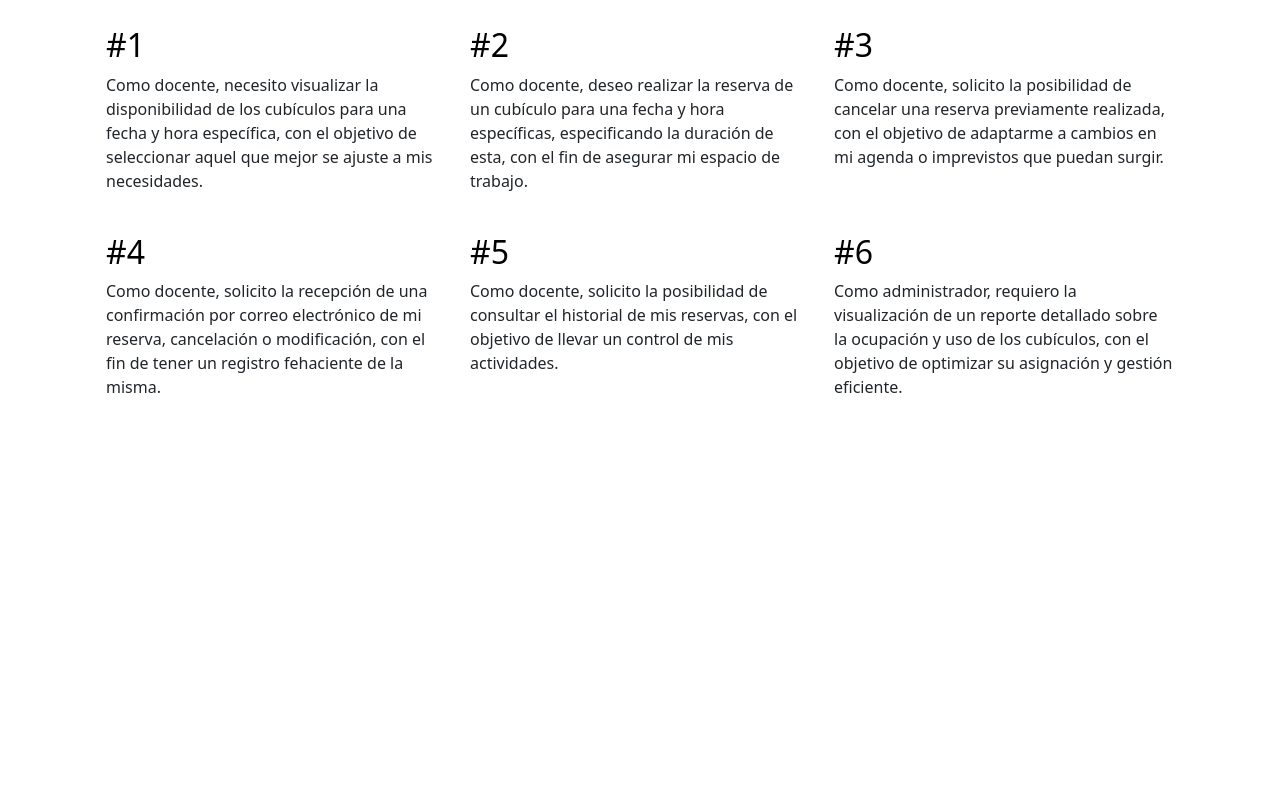
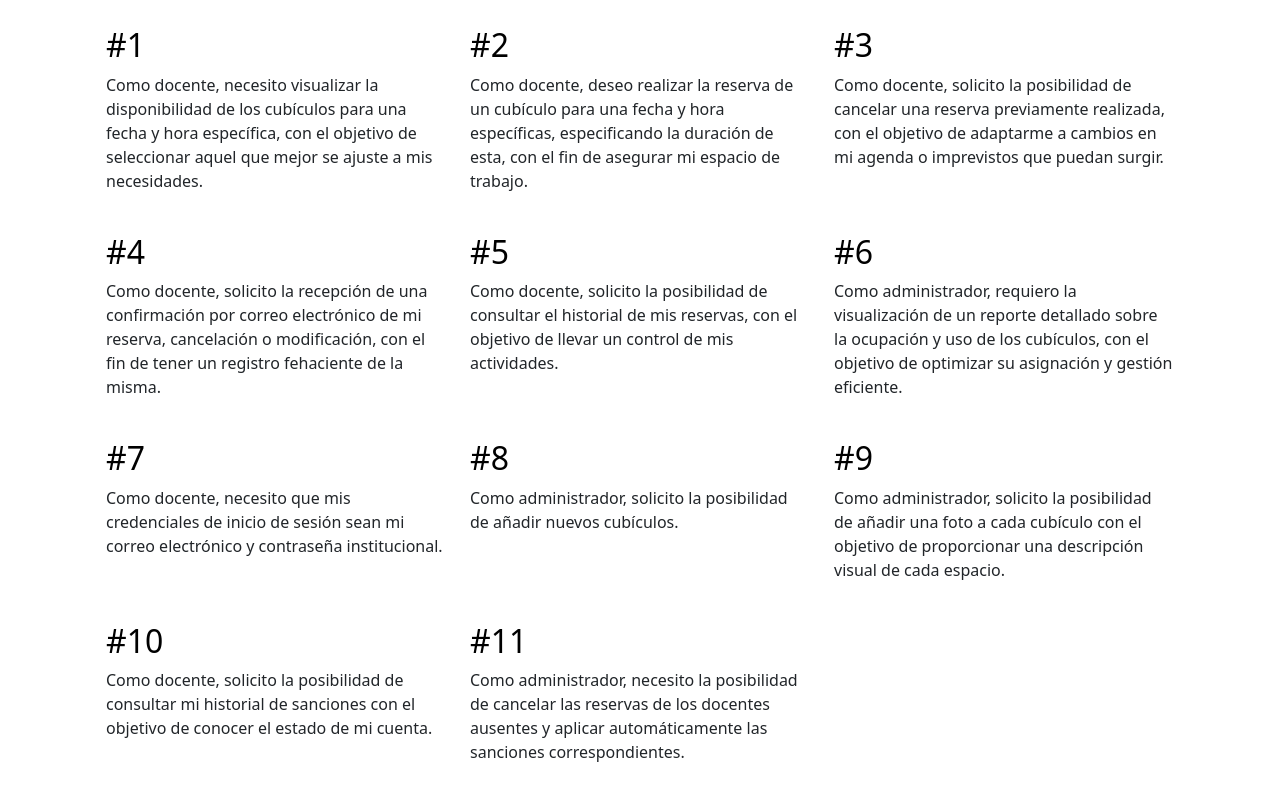
Before and after one commit to jdrioisaza/proyecto01, an Angular app: page /requirements in a window 1280 px wide. Shown: the part 230-1030 px from the top of the page. Before the commit the page ends 800 px from the top, so only its background shows below. Built offline with nearby package versions, Linux system fonts and the light colour scheme.

Commit message:
Update requerimientos.component.html
Nuevos requerimientos añadidos

```diff
--- a/src/app/componentes/proyectos/requerimientos/requerimientos.component.html
+++ b/src/app/componentes/proyectos/requerimientos/requerimientos.component.html
@@ -25,5 +25,25 @@
         <h3 class="fs-2 text-body-emphasis">#6</h3>
         <p>Como administrador, requiero la visualización de un reporte detallado sobre la ocupación y uso de los cubículos, con el objetivo de optimizar su asignación y gestión eficiente.</p>
       </div>
+      <div class="feature col">
+        <h3 class="fs-2 text-body-emphasis">#7</h3>
+        <p>Como docente, necesito que mis credenciales de inicio de sesión sean mi correo electrónico y contraseña institucional.</p>
+      </div>
+      <div class="feature col">
+        <h3 class="fs-2 text-body-emphasis">#8</h3>
+        <p>Como administrador, solicito la posibilidad de añadir nuevos cubículos.</p>
+      </div>
+      <div class="feature col">
+        <h3 class="fs-2 text-body-emphasis">#9</h3>
+        <p>Como administrador, solicito la posibilidad de añadir una foto a cada cubículo con el objetivo de proporcionar una descripción visual de cada espacio.</p>
+      </div>
+      <div class="feature col">
+        <h3 class="fs-2 text-body-emphasis">#10</h3>
+        <p>Como docente, solicito la posibilidad de consultar mi historial de sanciones con el objetivo de conocer el estado de mi cuenta.</p>
+      </div>
+      <div class="feature col">
+        <h3 class="fs-2 text-body-emphasis">#11</h3>
+        <p>Como administrador, necesito la posibilidad de cancelar las reservas de los docentes ausentes y aplicar automáticamente las sanciones correspondientes.</p>
+      </div>
     </div>
   </div>
```
